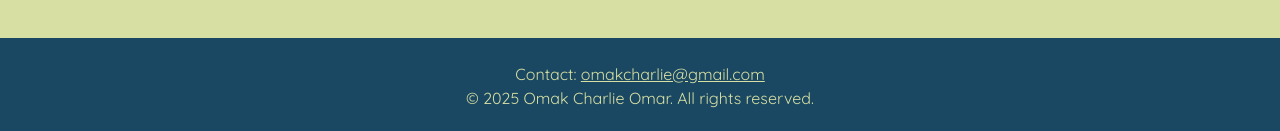
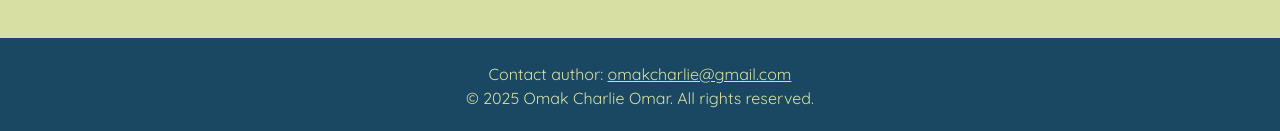
Before and after one commit to kkedarr/omak-charlie-books, a React (Vite) app: page / in a window 1280 px wide. Shown: the part 2524-2655 px from the top of the page. Built offline with nearby package versions, Linux system fonts and the light colour scheme.

Commit message:
contatc author

```diff
--- a/src/App.jsx
+++ b/src/App.jsx
@@ -344,7 +344,7 @@ export default function LandingPage() {
 
       {/* Footer */}
       <footer className="bg-[#1A4862] text-center text-[#D7DFA3] py-6">
-        <p>Contact: <a href="mailto:omakcharlie@gmail.com" className="underline">omakcharlie@gmail.com</a></p>
+        <p>Contact author: <a href="mailto:omakcharlie@gmail.com" className="underline">omakcharlie@gmail.com</a></p>
         <p>&copy; {new Date().getFullYear()} Omak Charlie Omar. All rights reserved.</p>
       </footer>
 
```
